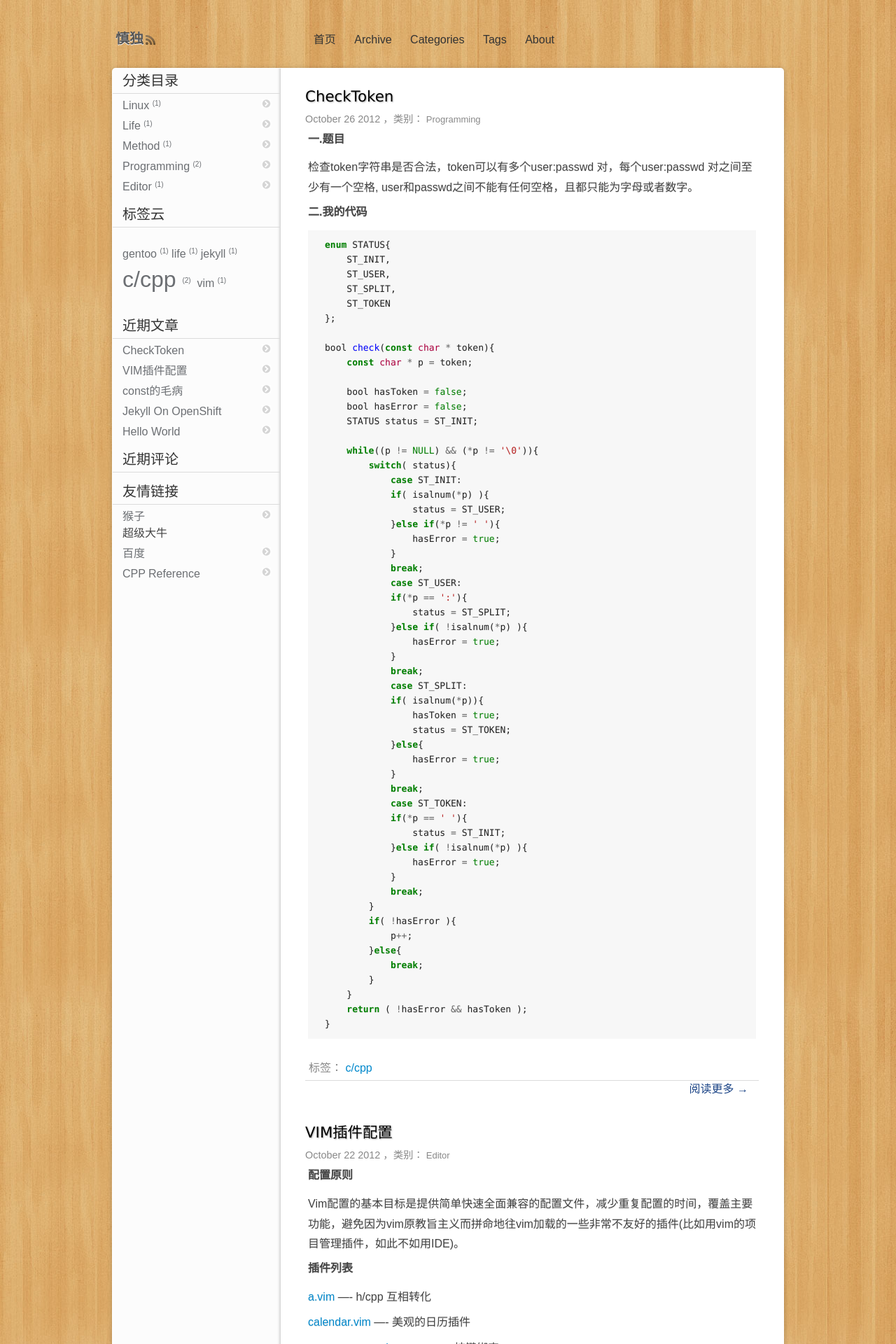
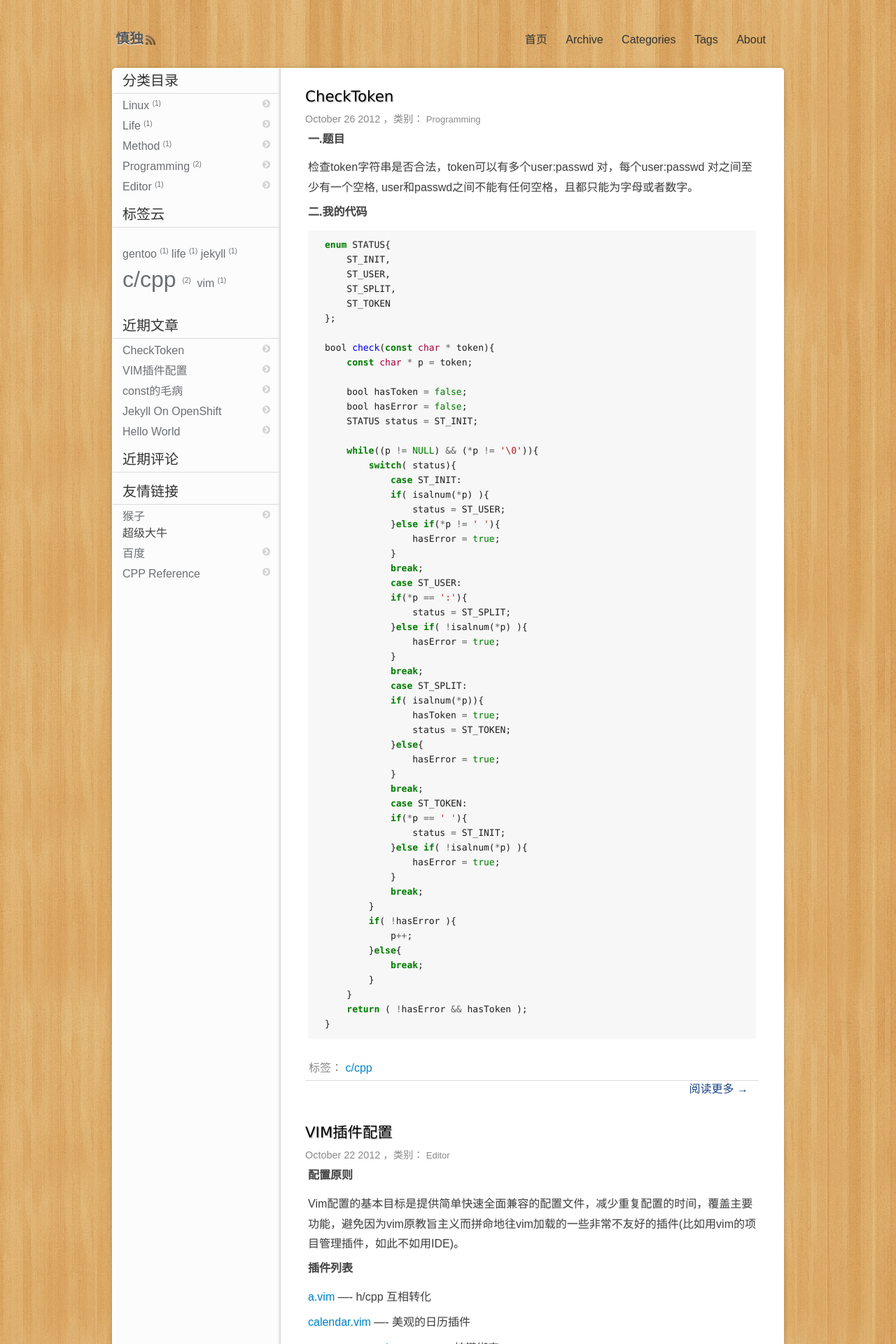
Before and after one commit to sealook/signifox.github.com, a Jekyll site: the page built from index.html, in a window 1280 px wide. Shown: the top 1920 px of the page at 70% size. Built offline with Jekyll 4.4.1, drawn with Linux system fonts in a browser that asks for light colours; Markdown is read by kramdown in place of the engine named in the settings; the list of posts is cut into pages by our own code; comment, search, counter and statistics services are not loaded.

Commit message:
Signed-off-by: signifox <signifox@gmail.com>

```diff
--- a/media/css/style.css
+++ b/media/css/style.css
@@ -70,7 +70,7 @@ header .feedrss{float:left;display:block;overflow:hidden;background:url(/media/i
 header .feedrss:hover{background-position:0 -16px;transform:rotate(-45deg);-webkit-transform:rotate(-45deg);-moz-transform:rotate(-45deg);transform-origin:30% 50%;-webkit-transform-origin:30% 50%;-moz-transform-origin:30% 50%;}
 
 header div.menu,header nav{float:left;overflow:hidden;height:25px;text-align:right;}
-header div.menu{width:560px;}
+header div.menu{width:560px; float:right}
 header nav{width:590px;}
 header div.menu ul,header nav ul{margin:0;list-style:none;}
 header .menu{margin:0;padding:0 10px 0 20px;background:url(/media/image/gradient.png) no-repeat 0 9em;}
```
